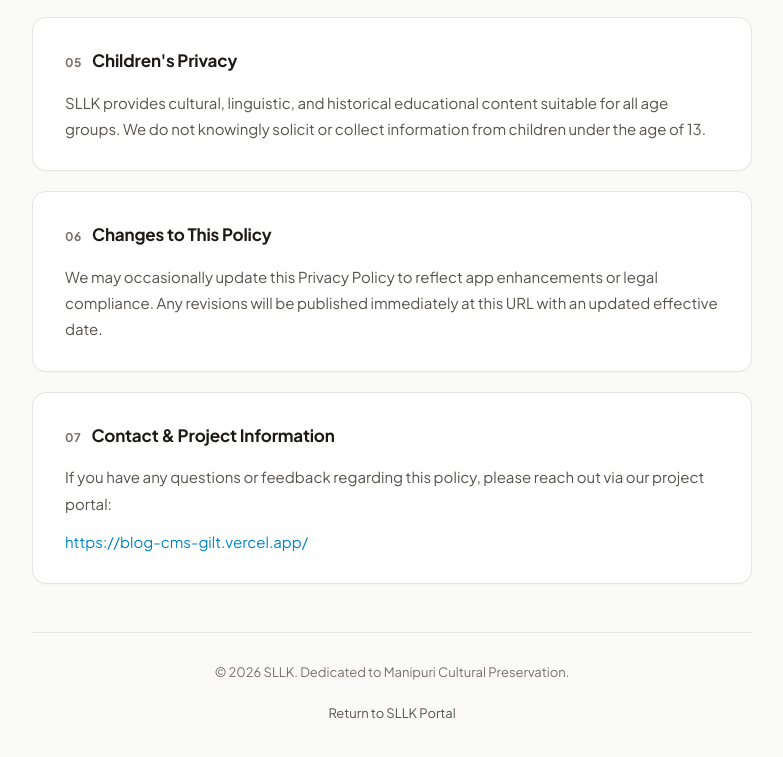
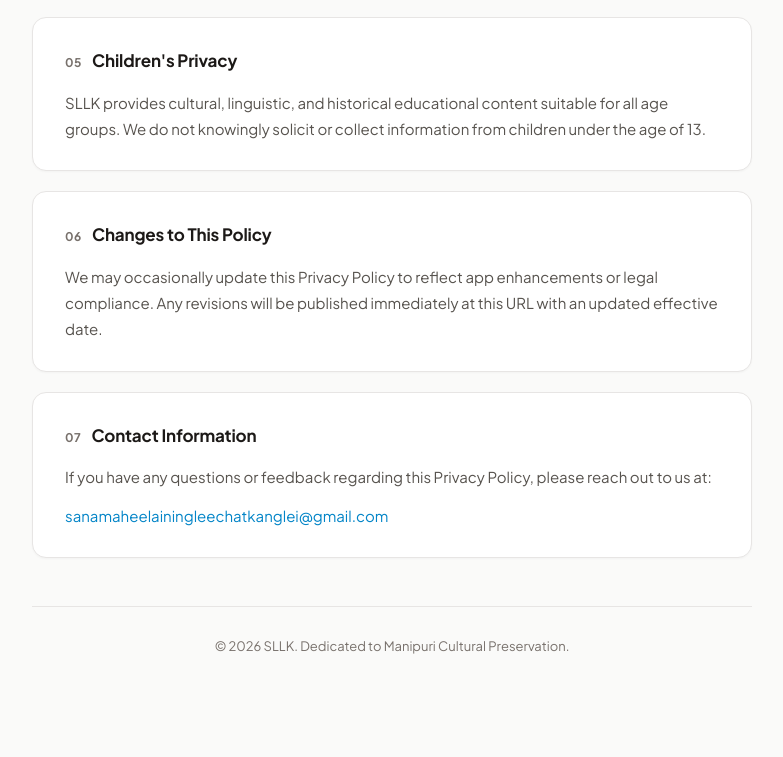
Before and after one commit to Arnold-cd/sllk-privacy, a plain HTML site: page index.html in a window 1280 px wide. Shown: the part 1850-2607 px from the top of the page, without its empty margins (248-1031 px from the left). Drawn offline with Linux system fonts and the light colour scheme.

Commit message:
docs: replace website link with contact email and remove portal return link

```diff
--- a/index.html
+++ b/index.html
@@ -365,20 +365,19 @@
     <article class="section">
       <div class="section-header">
         <span class="section-num">07</span>
-        <h2>Contact & Project Information</h2>
+        <h2>Contact Information</h2>
       </div>
       <p>
-        If you have any questions or feedback regarding this policy, please reach out via our project portal:
+        If you have any questions or feedback regarding this Privacy Policy, please reach out to us at:
       </p>
       <p>
-        <a href="https://blog-cms-gilt.vercel.app/" target="_blank" rel="noopener">https://blog-cms-gilt.vercel.app/</a>
+        <a href="mailto:sanamaheelainingleechatkanglei@gmail.com">sanamaheelainingleechatkanglei@gmail.com</a>
       </p>
     </article>
 
     <!-- Footer -->
     <footer class="footer">
       <p>© 2026 SLLK. Dedicated to Manipuri Cultural Preservation.</p>
-      <p><a href="https://blog-cms-gilt.vercel.app/">Return to SLLK Portal</a></p>
     </footer>
 
   </div>
```
